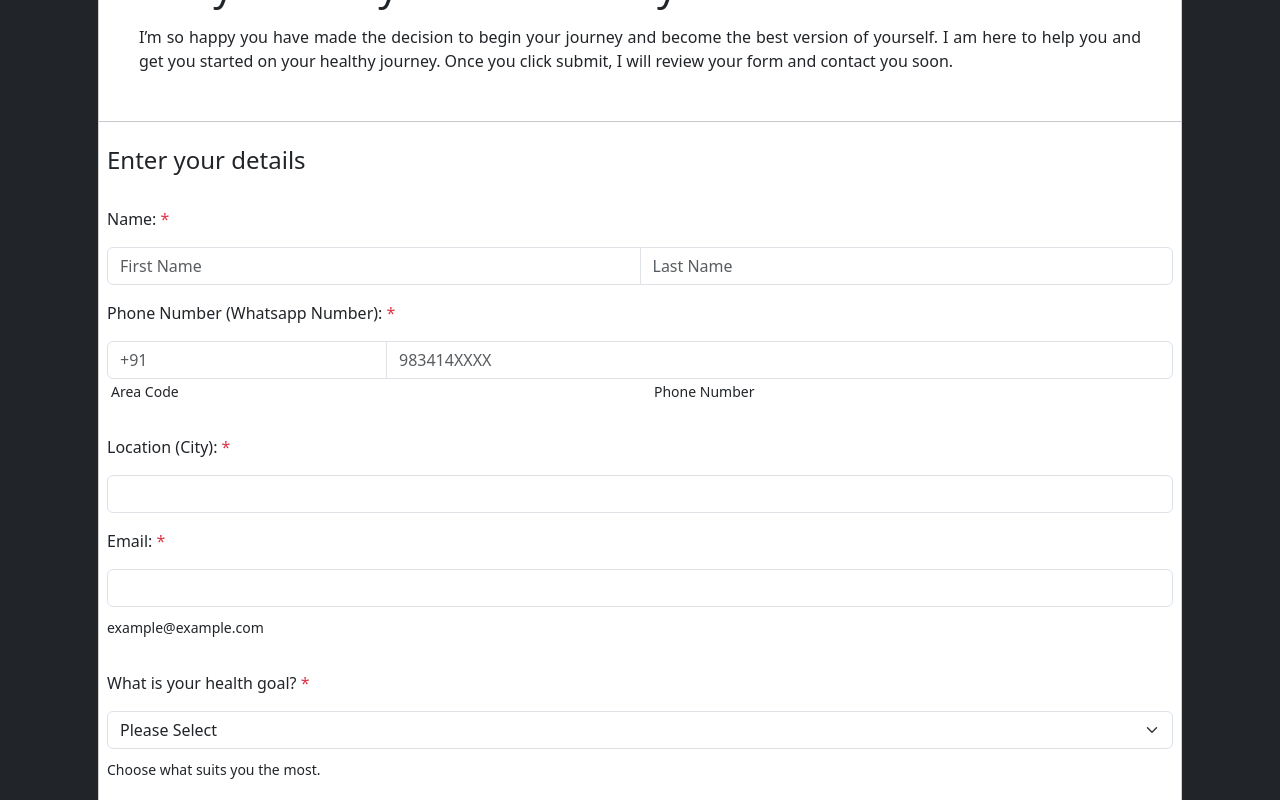
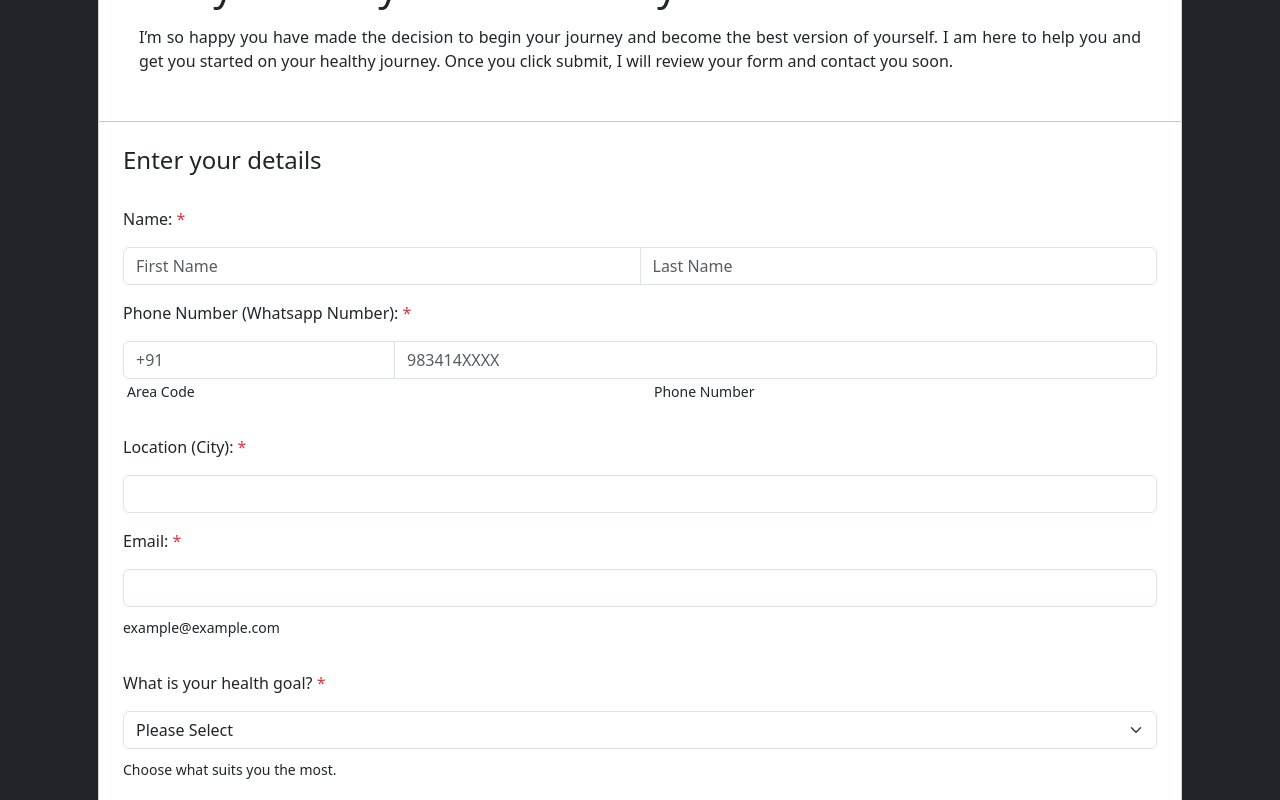
Before and after one commit to nsuyash/WedoInfo-FE, a React (Create React App) app: page / in a window 1280 px wide. Shown: the part 460-1260 px from the top of the page. Built offline with nearby package versions, Linux system fonts and the light colour scheme.

Commit message:
fix: Container of card

```diff
--- a/src/App.js
+++ b/src/App.js
@@ -59,7 +59,7 @@ function App() {
             <p className='px-4 pt-2' style={{textAlign: 'justify'}}>I’m so happy you have made the decision to begin your journey and become the best version of yourself. I am here to help you and get you started on your healthy journey. Once you click submit, I will review your form and contact you soon.</p>
             </div>
             <hr />
-            <div className='py-2 px-2 card-body container'>
+            <div className='py-2 px-4 card-body container'>
               <p className='h4'>Enter your details</p>
               <form className='pt-2' onSubmit={handleFormSubmitClick}>
                 <label style={{fontWeight: 500}} className='py-3'>Name: <span className='text-danger'>*</span></label>
```
